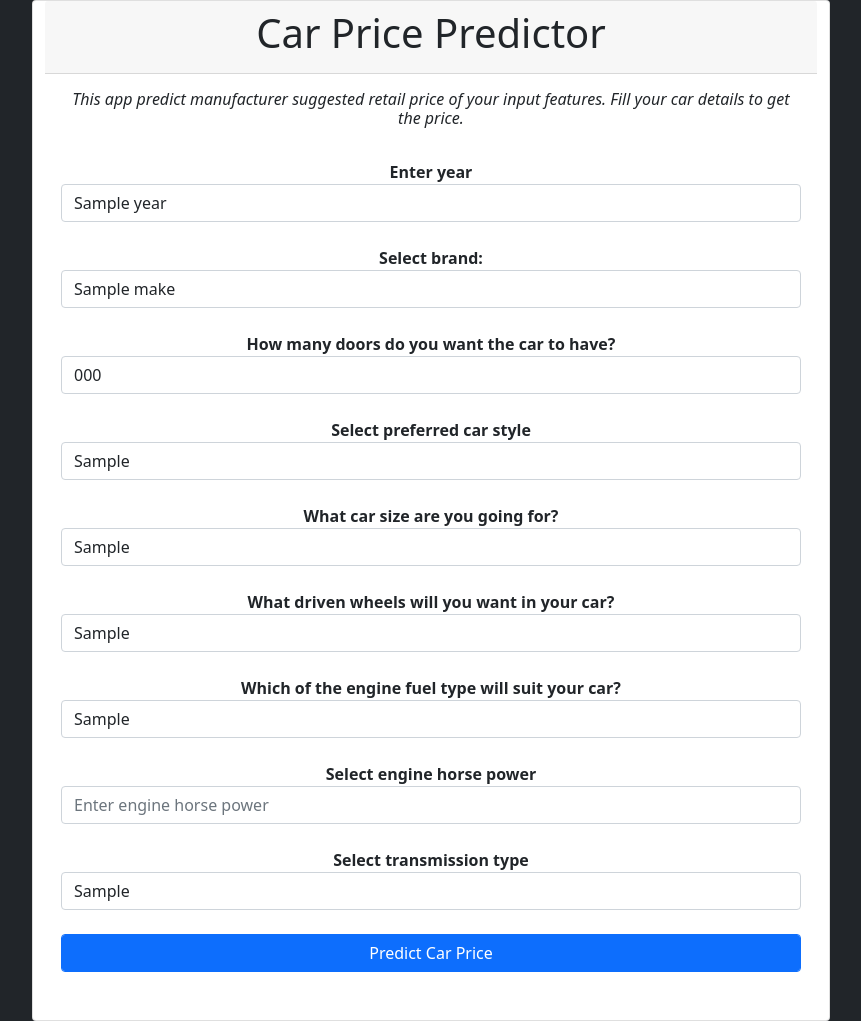
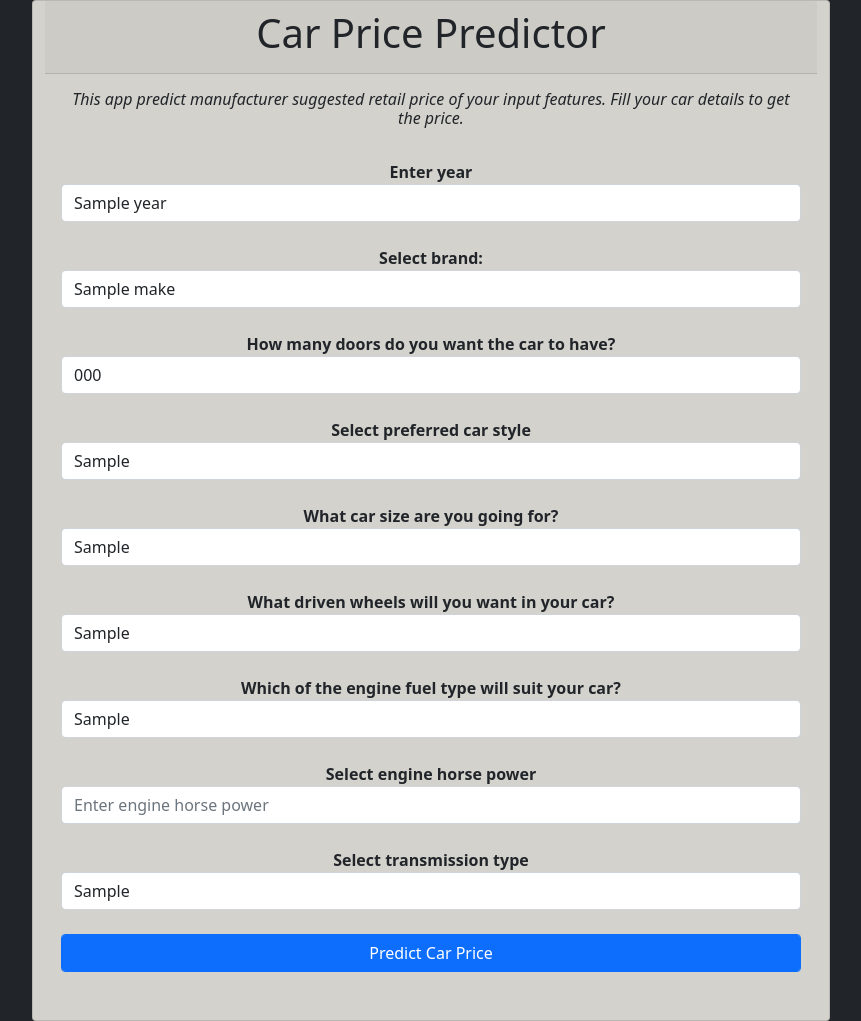
Before and after one commit to toludoyin/car-price-prediction, a Flask app: template template/index.html in a window 1280 px wide. Shown: the whole page, without its empty margins (209-1070 px from the left). Run offline with Flask 2, Linux system fonts and the light colour scheme; the template is opened without the code that fills it: most values are stand-ins (such as "Sample title", 1, 10 or a date in 2020); parts of the project's set-up code (start-up, migrations or seed data) failed here and were passed over; some libraries are stand-ins or nearby versions.

Commit message:
change background color

```diff
--- a/template/index.html
+++ b/template/index.html
@@ -17,7 +17,7 @@
 
     <div class="container">
         <div class="row">
-            <div class="card mt-50" style="width: 70%; height: 100%; left:15%">
+            <div class="card mt-50" style="width: 70%; height: 100%; left:15%; background:rgb(211, 210, 205)">
                 <div class="card-header" style="text-align: center">
                         <h1>Car Price Predictor</h1>
                 </div>
```
